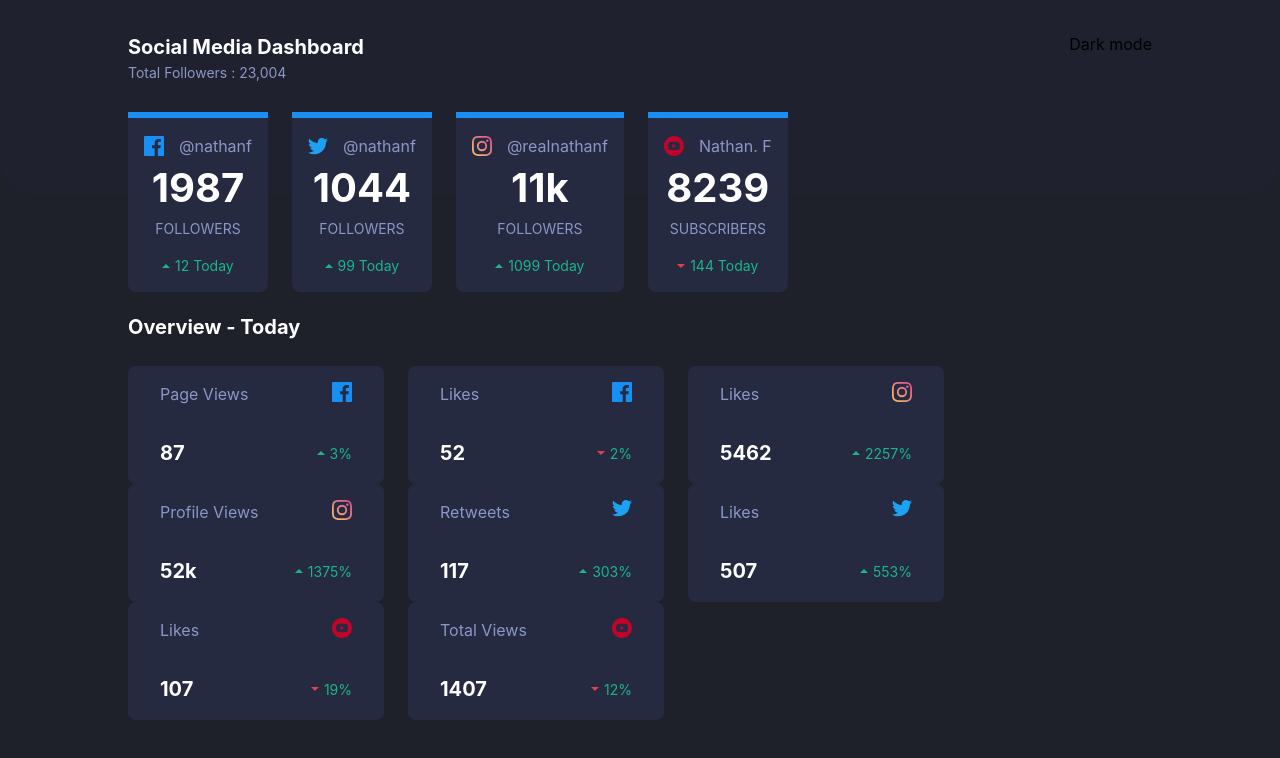
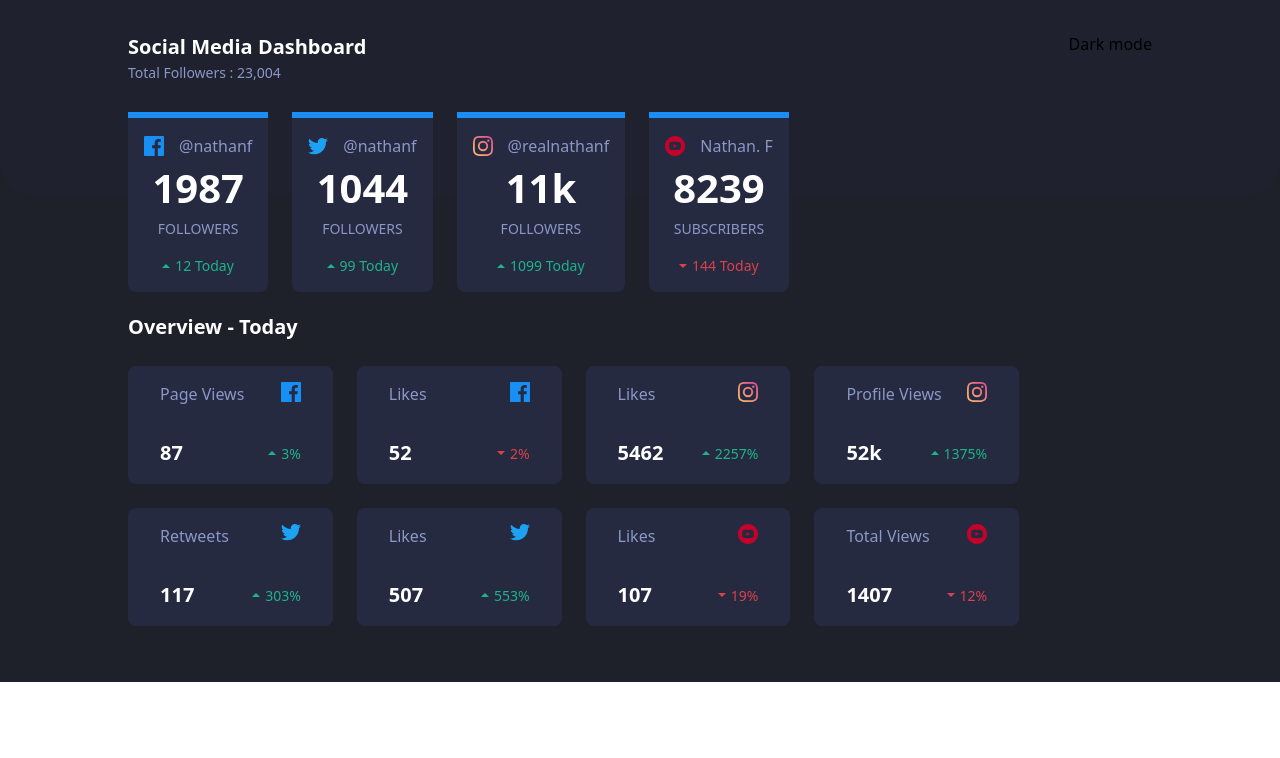
Before and after one commit to chrysellia/social-media-dashboard, a React (Create React App) app in the folder social-media-dashboard/: page / in a window 1280 px wide. Shown: the top 758 px of the page. Built offline with nearby package versions, Linux system fonts and the light colour scheme.

Commit message:
update color and install tailwindcss

```diff
--- a/social-media-dashboard/package.json
+++ b/social-media-dashboard/package.json
@@ -13,7 +13,6 @@
     "react-icons": "^4.3.1",
     "react-scripts": "5.0.0",
     "sass": "^1.47.0",
-    "tailwindcss": "^3.0.13",
     "web-vitals": "^2.1.0"
   },
   "scripts": {
@@ -39,5 +38,10 @@
       "last 1 firefox version",
       "last 1 safari version"
     ]
+  },
+  "devDependencies": {
+    "autoprefixer": "^10.4.0",
+    "postcss": "^8.3.11",
+    "tailwindcss": "^2.2.17"
   }
 }
--- a/social-media-dashboard/src/App.scss
+++ b/social-media-dashboard/src/App.scss
@@ -1,6 +1,6 @@
-@tailwind base;
-@tailwind components;
-@tailwind utilities;
+@import '~tailwindcss/dist/base.css';
+@import '~tailwindcss/dist/components.css';
+@import '~tailwindcss/dist/utilities.css';
 
 @import url('https://fonts.googleapis.com/css2?family=Barlow:wght@300;400&family=Fraunces:wght@100;200;900&family=Roboto:wght@500&display=swap');
 
--- a/social-media-dashboard/src/components/Dashboard/Dashboard.component.js
+++ b/social-media-dashboard/src/components/Dashboard/Dashboard.component.js
@@ -80,7 +80,9 @@ const Dashboard = () => {
                             <div className="update-icon">
                                 <svg xmlns="http://www.w3.org/2000/svg" width="8" height="4"><path fill="#DC414C" fill-rule="evenodd" d="M0 0l4 4 4-4z"/></svg>
                             </div>
-                            <div className="followers-update text-red">144 Today</div>
+                            <div className="followers-update">
+                                <h1 style={{color:'hsl(356, 69%, 56%)'}}>144 Today</h1>
+                            </div>
                         </div>
                     </div>
                 </div>
--- a/social-media-dashboard/src/components/Dashboard/Dashboard.scss
+++ b/social-media-dashboard/src/components/Dashboard/Dashboard.scss
@@ -5,13 +5,17 @@
     .card-wrapper {
         display: flex;
         padding: 2rem 8rem;
-        width: 100%;
 
             .dashboard-card {
                 width: 25%;
                 background-color: hsl(228, 28%, 20%);
                 border-radius: 0.5rem;
                 margin-right: 1.5rem;
+                cursor: pointer;
+
+                &.hover {
+                    background-color: hsl(228, 34%, 66%);
+                }
 
                 .card-content {
                     text-align: center;
--- a/social-media-dashboard/src/components/Overview/Overview.component.js
+++ b/social-media-dashboard/src/components/Overview/Overview.component.js
@@ -41,7 +41,9 @@ const Overview = () => {
                                     <div className="view-icon">
                                         <svg xmlns="http://www.w3.org/2000/svg" width="8" height="4"><path fill="#DC414C" fill-rule="evenodd" d="M0 0l4 4 4-4z"/></svg>
                                     </div>
-                                    <div className="view-percent text-red-100">2%</div>
+                                    <div className="view-percent">
+                                        <h1 style={{color:'hsl(356, 69%, 56%)'}}>2%</h1>
+                                    </div>
                                 </div>
                             </div>
                         </div>
@@ -141,7 +143,9 @@ const Overview = () => {
                                     <div className="view-icon">
                                         <svg xmlns="http://www.w3.org/2000/svg" width="8" height="4"><path fill="#DC414C" fill-rule="evenodd" d="M0 0l4 4 4-4z"/></svg>
                                     </div>
-                                    <div className="view-percent text-red">19%</div>
+                                    <div className="view-percent">
+                                        <h1 style={{color:'hsl(356, 69%, 56%)'}}>19%</h1>
+                                    </div>
                                 </div>
                             </div>
                         </div>
@@ -161,7 +165,9 @@ const Overview = () => {
                                     <div className="view-icon">
                                         <svg xmlns="http://www.w3.org/2000/svg" width="8" height="4"><path fill="#DC414C" fill-rule="evenodd" d="M0 0l4 4 4-4z"/></svg>
                                     </div>
-                                    <div className="view-percent text-red">12%</div>
+                                    <div className="view-percent text-red">
+                                        <h1  style={{color:'hsl(356, 69%, 56%)'}}>12%</h1>
+                                    </div>
                                 </div>
                             </div>
                         </div>
--- a/social-media-dashboard/src/components/Overview/Overview.style.scss
+++ b/social-media-dashboard/src/components/Overview/Overview.style.scss
@@ -15,10 +15,16 @@
 
             .card-wrapper {
                 flex-wrap: wrap;
-                width: 25%;
+                width: 20%;
                 background-color: hsl(228, 28%, 20%);
                 border-radius: 0.5rem;
                 margin-right: 1.5rem;
+                margin-bottom: 1.5rem;
+                cursor: pointer;
+
+                &.hover {
+                    background-color: hsl(228, 34%, 66%);
+                }
 
                 .first-section {
                     display: flex;
--- a/social-media-dashboard/src/components/Page/Page.style.scss
+++ b/social-media-dashboard/src/components/Page/Page.style.scss
@@ -1,4 +1,4 @@
 .page-wrapper {
     background-color: hsl(230, 17%, 14%);
-    height: 100vh;
+
 }
```
Also changed, not shown: 1 other file (tests, documents, lock files or other folders).
